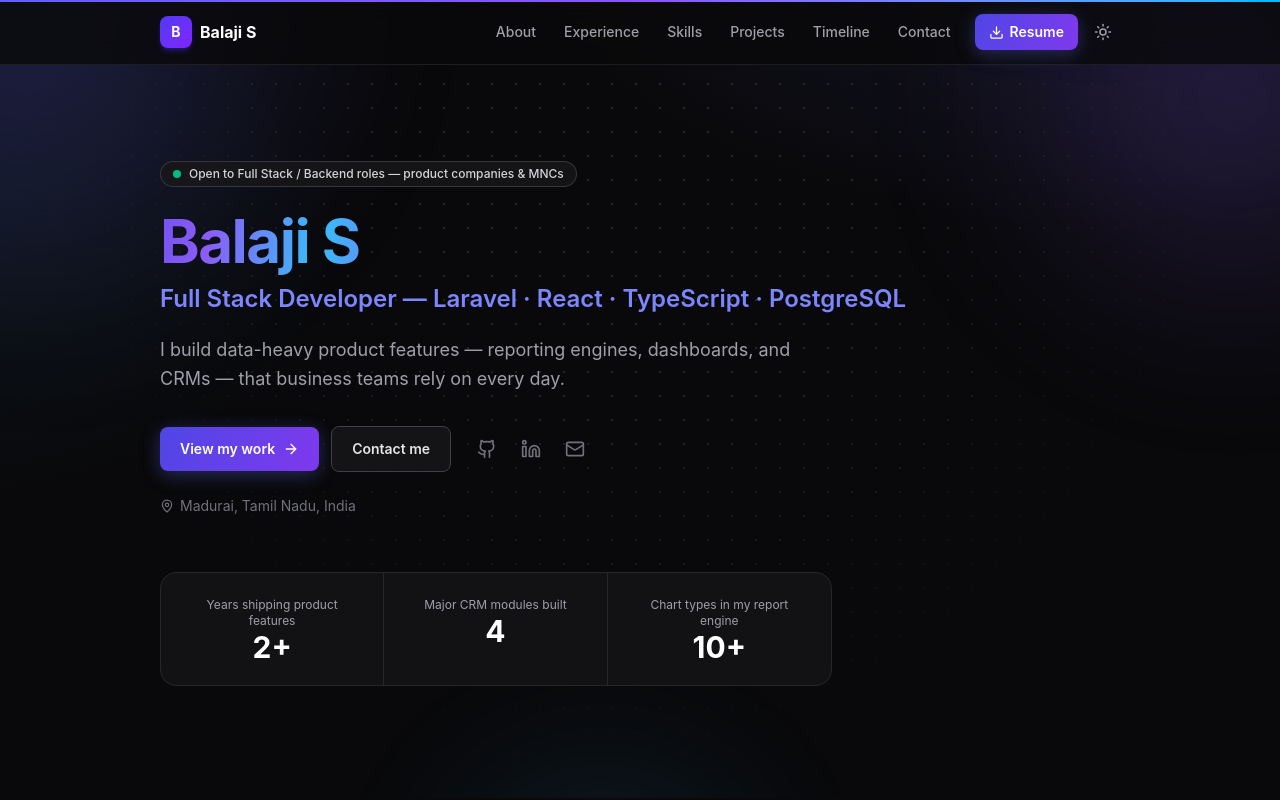
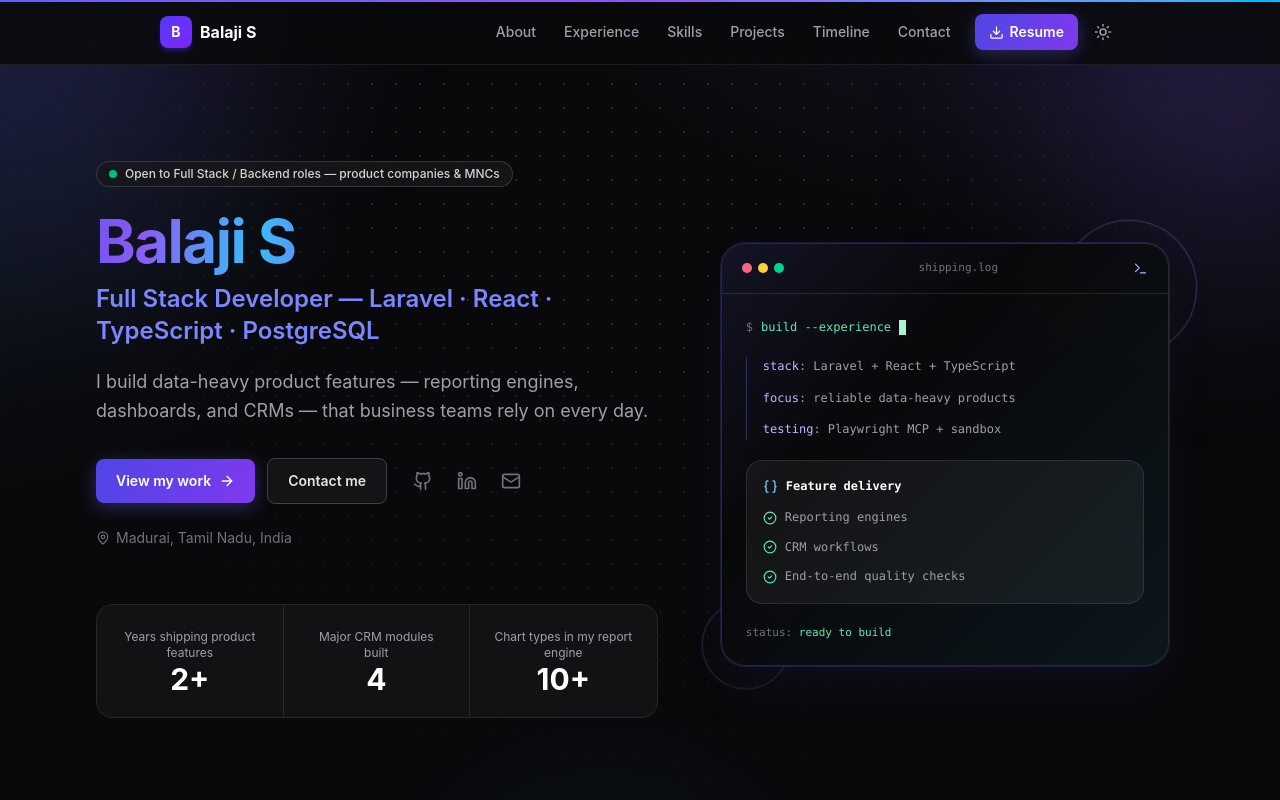
Before and after one commit to balajis-dev5/portfolio, a React (Vite) app: page / in a window 1280 px wide. Shown: the top 800 px of the page. Built offline with nearby package versions, Linux system fonts and the light colour scheme.

Commit message:
portfolio design updates

```diff
--- a/src/components/Hero.tsx
+++ b/src/components/Hero.tsx
@@ -1,5 +1,5 @@
 import { motion } from 'framer-motion'
-import { ArrowRight, Github, Linkedin, Mail, MapPin } from 'lucide-react'
+import { ArrowRight, Braces, CheckCircle2, Github, Linkedin, Mail, MapPin, Terminal } from 'lucide-react'
 import { heroStats, profile } from '../data/profile'
 import CountUp from './CountUp'
 
@@ -19,7 +19,8 @@ export default function Hero() {
         aria-hidden="true"
       />
 
-      <div className="relative mx-auto max-w-5xl px-5 sm:px-8">
+      <div className="relative mx-auto max-w-6xl px-5 sm:px-8">
+        <div className="grid items-center gap-12 lg:grid-cols-[1.08fr_0.92fr]">
         <motion.div
           initial={{ opacity: 0, y: 20 }}
           animate={{ opacity: 1, y: 0 }}
@@ -90,9 +91,7 @@ export default function Hero() {
             <MapPin size={14} aria-hidden="true" />
             {profile.location}
           </p>
-        </motion.div>
-
-        <motion.dl
+          <motion.dl
           initial={{ opacity: 0, y: 20 }}
           animate={{ opacity: 1, y: 0 }}
           transition={{ duration: 0.6, delay: 0.35 }}
@@ -108,7 +107,63 @@ export default function Hero() {
               </dd>
             </div>
           ))}
-        </motion.dl>
+          </motion.dl>
+        </motion.div>
+
+        <motion.div
+          initial={{ opacity: 0, scale: 0.96, y: 20 }}
+          animate={{ opacity: 1, scale: 1, y: 0 }}
+          transition={{ duration: 0.7, delay: 0.3, ease: [0.21, 0.47, 0.32, 0.98] }}
+          className="relative mx-auto w-full max-w-md lg:mt-8"
+        >
+          <div className="hero-orbit hero-orbit-a" aria-hidden="true" />
+          <div className="hero-orbit hero-orbit-b" aria-hidden="true" />
+          <div className="hero-terminal overflow-hidden rounded-3xl border border-white/50 bg-zinc-950/90 shadow-2xl shadow-indigo-950/30 ring-1 ring-indigo-500/20 backdrop-blur-xl dark:border-zinc-700/60">
+            <div className="flex items-center justify-between border-b border-white/10 px-5 py-4">
+              <div className="flex gap-1.5" aria-hidden="true">
+                <span className="h-2.5 w-2.5 rounded-full bg-rose-400" />
+                <span className="h-2.5 w-2.5 rounded-full bg-amber-300" />
+                <span className="h-2.5 w-2.5 rounded-full bg-emerald-400" />
+              </div>
+              <span className="font-mono text-[11px] text-zinc-500">shipping.log</span>
+              <Terminal size={15} className="text-indigo-300" aria-hidden="true" />
+            </div>
+            <div className="space-y-5 p-5 font-mono text-xs leading-relaxed sm:p-6">
+              <div className="flex items-center gap-2 text-emerald-300">
+                <span className="text-zinc-500">$</span>
+                <span>build --experience</span>
+                <span className="terminal-cursor" aria-hidden="true" />
+              </div>
+              <div className="space-y-3 border-l border-indigo-400/30 pl-4 text-zinc-400">
+                <p><span className="text-violet-300">stack</span>: Laravel + React + TypeScript</p>
+                <p><span className="text-violet-300">focus</span>: reliable data-heavy products</p>
+                <p><span className="text-violet-300">testing</span>: Playwright MCP + sandbox</p>
+              </div>
+              <div className="rounded-2xl border border-white/10 bg-white/[0.05] p-4">
+                <div className="flex items-center gap-2 text-white">
+                  <Braces size={15} className="text-sky-300" aria-hidden="true" />
+                  <span className="font-semibold">Feature delivery</span>
+                </div>
+                <div className="mt-3 space-y-2.5 text-zinc-400">
+                  {['Reporting engines', 'CRM workflows', 'End-to-end quality checks'].map((item, index) => (
+                    <motion.div
+                      key={item}
+                      initial={{ opacity: 0, x: -8 }}
+                      animate={{ opacity: 1, x: 0 }}
+                      transition={{ delay: 0.75 + index * 0.12 }}
+                      className="flex items-center gap-2"
+                    >
+                      <CheckCircle2 size={14} className="shrink-0 text-emerald-300" aria-hidden="true" />
+                      {item}
+                    </motion.div>
+                  ))}
+                </div>
+              </div>
+              <p className="text-[11px] text-zinc-500">status: <span className="text-emerald-300">ready to build</span></p>
+            </div>
+          </div>
+        </motion.div>
+        </div>
       </div>
     </section>
   )
--- a/src/components/Section.tsx
+++ b/src/components/Section.tsx
@@ -12,7 +12,7 @@ interface SectionProps {
 /** Consistent wrapper: max width, vertical rhythm, kicker + title. */
 export default function Section({ id, kicker, title, children, className = '' }: SectionProps) {
   return (
-    <section id={id} className={`scroll-mt-20 py-20 sm:py-24 ${className}`}>
+    <section id={id} className={`section-shell scroll-mt-20 py-20 sm:py-24 ${className}`}>
       <div className="mx-auto max-w-5xl px-5 sm:px-8">
         <Reveal>
           <p className="flex items-center gap-3 text-sm font-semibold tracking-widest text-indigo-600 uppercase dark:text-indigo-400">
--- a/src/index.css
+++ b/src/index.css
@@ -21,6 +21,20 @@ body {
     radial-gradient(60rem 32rem at 85% -10%, rgb(99 102 241 / 0.07), transparent 60%),
     radial-gradient(50rem 28rem at -10% 30%, rgb(56 189 248 / 0.05), transparent 60%);
   background-attachment: fixed;
+}
+
+/* Fine grain gives the canvas texture without competing with content. */
+body::before {
+  position: fixed;
+  z-index: -1;
+  inset: 0;
+  pointer-events: none;
+  content: '';
+  opacity: 0.32;
+  background-image: linear-gradient(rgb(99 102 241 / 0.025) 1px, transparent 1px),
+    linear-gradient(90deg, rgb(99 102 241 / 0.025) 1px, transparent 1px);
+  background-size: 42px 42px;
+  mask-image: linear-gradient(to bottom, black, transparent 76%);
 }
 
 .dark body {
@@ -135,6 +149,66 @@ body {
     0 12px 32px rgb(99 102 241 / 0.16),
     0 2px 8px rgb(0 0 0 / 0.08);
 }
+
+/* Alternating, almost imperceptible section glow adds hierarchy to a long page. */
+.section-shell {
+  position: relative;
+}
+.section-shell:nth-of-type(even)::before {
+  position: absolute;
+  z-index: -1;
+  inset: 10% 0;
+  pointer-events: none;
+  content: '';
+  background: radial-gradient(34rem 18rem at 82% 45%, rgb(99 102 241 / 0.055), transparent 70%);
+}
+
+/* Hero terminal treatment */
+.hero-terminal {
+  position: relative;
+  isolation: isolate;
+}
+.hero-terminal::after {
+  position: absolute;
+  z-index: -1;
+  inset: 0;
+  content: '';
+  opacity: 0.8;
+  background: linear-gradient(135deg, rgb(99 102 241 / 0.15), transparent 35%, rgb(56 189 248 / 0.1));
+}
+.hero-orbit {
+  position: absolute;
+  z-index: -1;
+  border: 1px solid rgb(129 140 248 / 0.35);
+  border-radius: 9999px;
+  animation: orbit-pulse 6s ease-in-out infinite alternate;
+}
+.hero-orbit-a {
+  top: -1.2rem;
+  right: -1.5rem;
+  width: 8rem;
+  height: 8rem;
+}
+.hero-orbit-b {
+  bottom: -1.4rem;
+  left: -1.2rem;
+  width: 5.5rem;
+  height: 5.5rem;
+  animation-delay: -2s;
+}
+.terminal-cursor {
+  width: 0.45rem;
+  height: 0.9rem;
+  background: rgb(167 243 208);
+  animation: cursor-blink 1s steps(2, start) infinite;
+}
+@keyframes orbit-pulse {
+  from { transform: scale(0.94) rotate(-8deg); opacity: 0.4; }
+  to { transform: scale(1.07) rotate(8deg); opacity: 0.9; }
+}
+@keyframes cursor-blink {
+  50% { opacity: 0; }
+}
 .dark .card-lift:hover {
   box-shadow:
     0 12px 32px rgb(99 102 241 / 0.22),
@@ -145,7 +219,9 @@ body {
   .aurora-a,
   .aurora-b,
   .aurora-c,
-  .text-gradient {
+  .text-gradient,
+  .hero-orbit,
+  .terminal-cursor {
     animation: none;
   }
   .card-lift,
```
